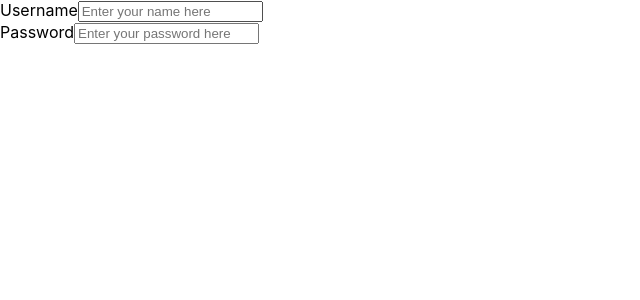
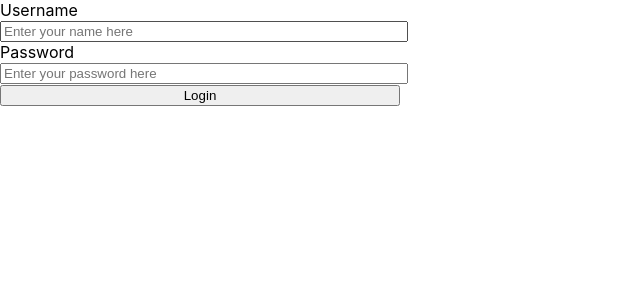
Before and after one commit to SyedShahbazHussain/quiz_react_app, a React (Create React App) app: page / in a window 1280 px wide. Shown: the top 300 px of the page, without its empty margins (0-640 px from the left). Built offline with nearby package versions, Linux system fonts and the light colour scheme.

Commit message:
Some Changes

```diff
--- /dev/null
+++ b/src/components/Input/Input.css
@@ -0,0 +1,3 @@
+.inputWrapper input{
+    width:400px;
+}
--- a/src/components/Input/Input.js
+++ b/src/components/Input/Input.js
@@ -1,25 +1,28 @@
 import React from 'react';
+import "./Input.css"
 
 const Input = (props) => {
     const {
         type, value, id, name, label, placeholder, errors, onChange } = props;
     return (
         <div className="inputContainer">
+        <label htmlFor={id}>
+                    {label}
             <div className="inputWrapper">
-                <label htmlFor={id}>
-                    {label}
+
                     <input
                         type={type}
                         value={value}
                         id={id}
                         name={name}
                         placeholder={placeholder}
-                        onChange={(ev) => onChange(ev)}
+                        onChange={(ev) => onChange && onChange(ev)}
                     />
-                </label>
+
             </div>
+            </label>
 
-            {errors.errorsObj[name] && <div className="error-wrapper">
+            {errors && errors.errorsObj[name] && <div className="error-wrapper">
                 <p className="error"> {errors.errorObj[name].message}</p>
             </div>
             }
--- a/src/components/Login/Login.js
+++ b/src/components/Login/Login.js
@@ -19,6 +19,11 @@ class Login extends Component {
             pass: "",
         }
     }
+
+    onSubmit =(ev)=>{
+        ev.preventDefault();
+        const {users} = this.state;
+    }
     render() {
         const { name, errors, pass } = this.state;
         return (
@@ -30,9 +35,14 @@ class Login extends Component {
                     <Input type="password" value={pass} name="pass" id="pass" label="Password" placeholder="Enter your password here"
                         onChange={(ev) => this.setState({ [ev.target.name]: ev.target.value })} errors={errors}
                     />
+                    <Input
+                    type="submit"
+                    value="Login"
+                    name="my-login-btn"
+                    id="my-btn"
+                    >
+                    </Input>
                 </form>
-
-
 
             </div>);
     }
```
